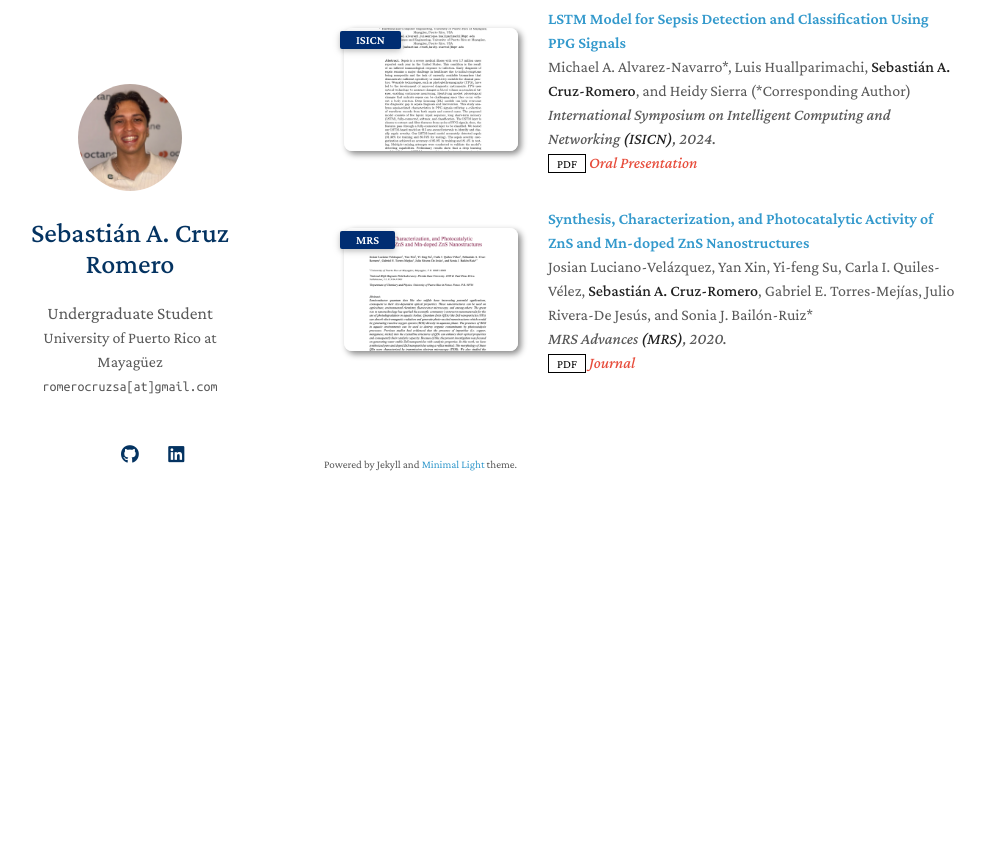
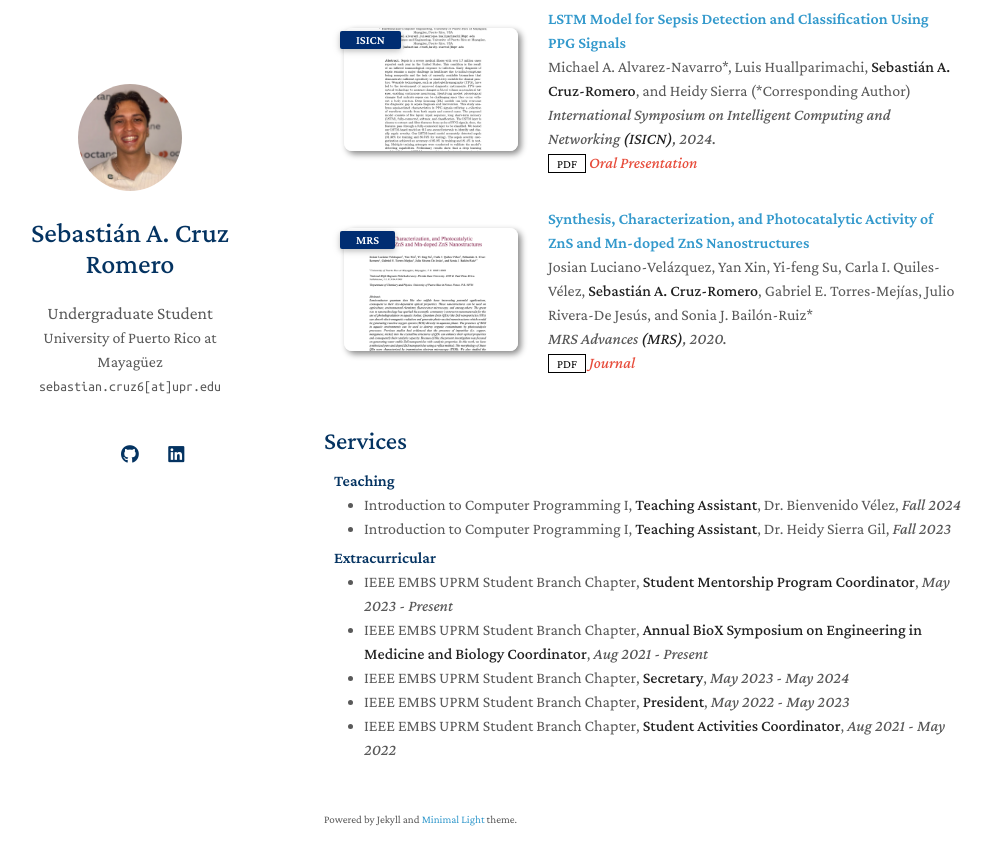
Before and after one commit to yaoyao-liu/minimal-light, a Jekyll site: the page built from index.md, in a window 1280 px wide and 900 px high, scrolled down 720 px. Shown: the top 865 px of the window, without its empty margins (146-1138 px from the left). Built offline with Jekyll 4.4.1, drawn with Linux system fonts in a browser that asks for light colours; a style sheet for code colours, icons or effects is not loaded; before the commit the page ends 1265 px from its top, so only the background shows below that.

Commit message:
feat: First iteration of official personal website

```diff
--- a/_config.yml
+++ b/_config.yml
@@ -2,7 +2,7 @@
 title: Sebastián A. Cruz Romero
 position: Undergraduate Student
 affiliation: University of Puerto Rico at Mayagüez
-email: romerocruzsa[at]gmail.com
+email: sebastian.cruz6[at]upr.edu
 
 # Search Engine Optimization (SEO)
 # The following information is used to improve the website traffic from search engines, e.g., Google.
--- a/_includes/publications.md
+++ b/_includes/publications.md
@@ -9,7 +9,7 @@
 <div class="pub-row">
   <div class="col-sm-3 abbr" style="position: relative ;padding-right: 15px;padding-left: 15px;">
     {% if link.image %}
-    <img src="{{ link.image }}" class="teaser img-fluid z-depth-1" style="width=100;height=40%">
+    <img src="{{ link.image }}" class="teaser img-fluid z-depth-1" style="width=100;height=auto">
     {% if link.conference_short %}
     <abbr class="badge">{{ link.conference_short }}</abbr>
     {% endif %}
--- /dev/null
+++ b/_includes/research_projects.md
@@ -0,0 +1,44 @@
+<h2 id="research-projects" style="margin: 2px 0px -15px;">Research Projects</h2>
+
+<div class="research-projects">
+<ol class="bibliography">
+
+{% for project in site.data.research_projects.main %}
+
+<li>
+<div class="project-row">
+  <div class="col-sm-3 abbr" style="position: relative; padding-right: 15px; padding-left: 15px;">
+    {% if project.image %}
+    <img src="{{ project.image }}" class="teaser img-fluid z-depth-1" style="width=100;height=auto">
+    {% if project.short_name %}
+    <abbr class="badge">{{ project.short_name }}</abbr>
+    {% endif %}
+    {% endif %}
+  </div>
+  <div class="col-sm-9" style="position: relative; padding-right: 15px; padding-left: 20px;">
+      <div class="title"><a href="{{ project.link }}">{{ project.title }}</a></div>
+      <div class="team">{{ project.team }}</div>
+      <div class="institution"><em>{{ project.institution }}</em></div>
+    <div class="links">
+      {% if project.link %}
+      <a href="{{ project.link }}" class="btn btn-sm z-depth-0" role="button" target="_blank" style="font-size:12px;">Details</a>
+      {% endif %}
+      {% if project.report %}
+      <a href="{{ project.report }}" class="btn btn-sm z-depth-0" role="button" target="_blank" style="font-size:12px;">Report</a>
+      {% endif %}
+      {% if project.code %}
+      <a href="{{ project.code }}" class="btn btn-sm z-depth-0" role="button" target="_blank" style="font-size:12px;">Code</a>
+      {% endif %}
+      {% if project.notes %}
+      <strong><i style="color:#e74d3c">{{ project.notes }}</i></strong>
+      {% endif %}
+    </div>
+  </div>
+</div>
+</li>
+<br>
+
+{% endfor %}
+
+</ol>
+</div>
--- a/_includes/services.md
+++ b/_includes/services.md
@@ -1,16 +1,22 @@
 ## Services
 
-<h4 style="margin:0 10px 0;">Conference Reviewers</h4>
+<h4 style="margin:0 10px 0;">Teaching</h4>
 
 <ul style="margin:0 0 5px;">
-  <li><a href="http://cvpr2023.thecvf.com/"><autocolor>IEEE/CVF Conference on Computer Vision and Pattern Recognition (CVPR) 2021-2023</autocolor></a></li>
-  <li><a href="http://iccv2021.thecvf.com/"><autocolor>IEEE/CVF International Conference on Computer Vision (ICCV) 2021</autocolor></a></li>
-  <li><a href="https://eccv2022.ecva.net/"><autocolor>European Conference on Computer Vision (ECCV) 2022</autocolor></a></li>
+  <li><a href="https://www.uprm.edu/cse/wp-content/uploads/sites/153/2020/03/CIIC-3015-Introduction-to-Computer-Programming-I.pdf">
+  <autocolor>Introduction to Computer Programming I, <strong>Teaching Assistant</strong>, Dr. Bienvenido Vélez, <em>Fall 2024</em></autocolor>
+  </a></li>
+  <li><a href="https://www.uprm.edu/cse/wp-content/uploads/sites/153/2020/03/CIIC-3015-Introduction-to-Computer-Programming-I.pdf">
+  <autocolor>Introduction to Computer Programming I, <strong>Teaching Assistant</strong>, Dr. Heidy Sierra Gil, <em>Fall 2023</em></autocolor>
+  </a></li>
 </ul>
 
-<h4 style="margin:0 10px 0;">Journal Reviewers</h4>
+<h4 style="margin:0 10px 0;">Extracurricular</h4>
 
 <ul style="margin:0 0 20px;">
-  <li><a href="https://www.computer.org/csdl/journal/tp"><autocolor>IEEE Transactions on Pattern Analysis and Machine Intelligence (TPAMI)</autocolor></a></li>
-  <li><a href="https://www.springer.com/journal/11263"><autocolor>International Journal of Computer Vision (IJCV)</autocolor></a></li>
+  <li><a href=""><autocolor>IEEE EMBS UPRM Student Branch Chapter, <strong>Student Mentorship Program Coordinator</strong>, <em>May 2023 - Present</em></autocolor></a></li>
+  <li><a href=""><autocolor>IEEE EMBS UPRM Student Branch Chapter, <strong>Annual BioX Symposium on Engineering in Medicine and Biology Coordinator</strong>, <em>Aug 2021 - Present</em></autocolor></a></li>
+  <li><a href=""><autocolor>IEEE EMBS UPRM Student Branch Chapter, <strong>Secretary</strong>, <em>May 2023 - May 2024</em></autocolor></a></li>
+  <li><a href=""><autocolor>IEEE EMBS UPRM Student Branch Chapter, <strong>President</strong>, <em>May 2022 - May 2023</em></autocolor></a></li>
+  <li><a href=""><autocolor>IEEE EMBS UPRM Student Branch Chapter, <strong>Student Activities Coordinator</strong>, <em>Aug 2021 - May 2022</em></autocolor></a></li>
 </ul>
--- a/index.md
+++ b/index.md
@@ -8,7 +8,7 @@ layout: homepage
 
 I am an **undergraudate senior** in [Computer Science and Engineering](https://uprm.edu/cse) at the [University of Puerto Rico at Mayagüez](https://uprm.edu).
 
-While my academic training is in engineering and computing, I do have a keen interest in the life sciences and research. Particularly, my interests align in two things: **computational approaches to biological phenomena**. Currently, I am part of the [Edge Computing Group](https://github.com/edge-computing-upr) through the **[NSF-EPSCoR Center for the Advancement of Wearable Technologies (CAWT)](https://cawt.upr.edu) Undergraduate Research Fall Internship 2024** under advisement of [Dr. Wilfredo Lugo Beauchamp]() working on developing Deep Learning models to detect anemia through the interior part of the eyelid (*conjunctiva pallor*) whilst making them efficient in resource-limited environments through battery-powered devices. [*NSF Award OIA-1849243*].
+While my academic training is in engineering and computing, I do have a keen interest in the life sciences and research. Particularly, my interests align in two things: **computational approaches to biological phenomena**. Currently, I am part of the [Edge Computing Group](https://github.com/edge-computing-upr) through the **[NSF-EPSCoR Center for the Advancement of Wearable Technologies (CAWT)](https://cawt.upr.edu) Undergraduate Research Fall Internship 2024** under advisement of [Dr. Wilfredo Lugo Beauchamp](https://scholar.google.com.pr/citations?hl=en&user=6IknU_EAAAAJ&view_op=list_works&sortby=pubdate) working on developing Deep Learning models to detect anemia through the interior part of the eyelid (*conjunctiva pallor*) whilst making them efficient in resource-limited environments through battery-powered devices. [*NSF Award OIA-1849243*].
 
 ## Research Interests
 
@@ -25,4 +25,6 @@ While my academic training is in engineering and computing, I do have a keen int
 
 {% include_relative _includes/publications.md %}
 
-<!-- {% include_relative _includes/services.md %} -->
+<!-- {% include_relative _includes/research_projects.md %} -->
+
+{% include_relative _includes/services.md %}
```
Also changed, not shown: _data/research_projects.yml (added, +30 -0 lines).
